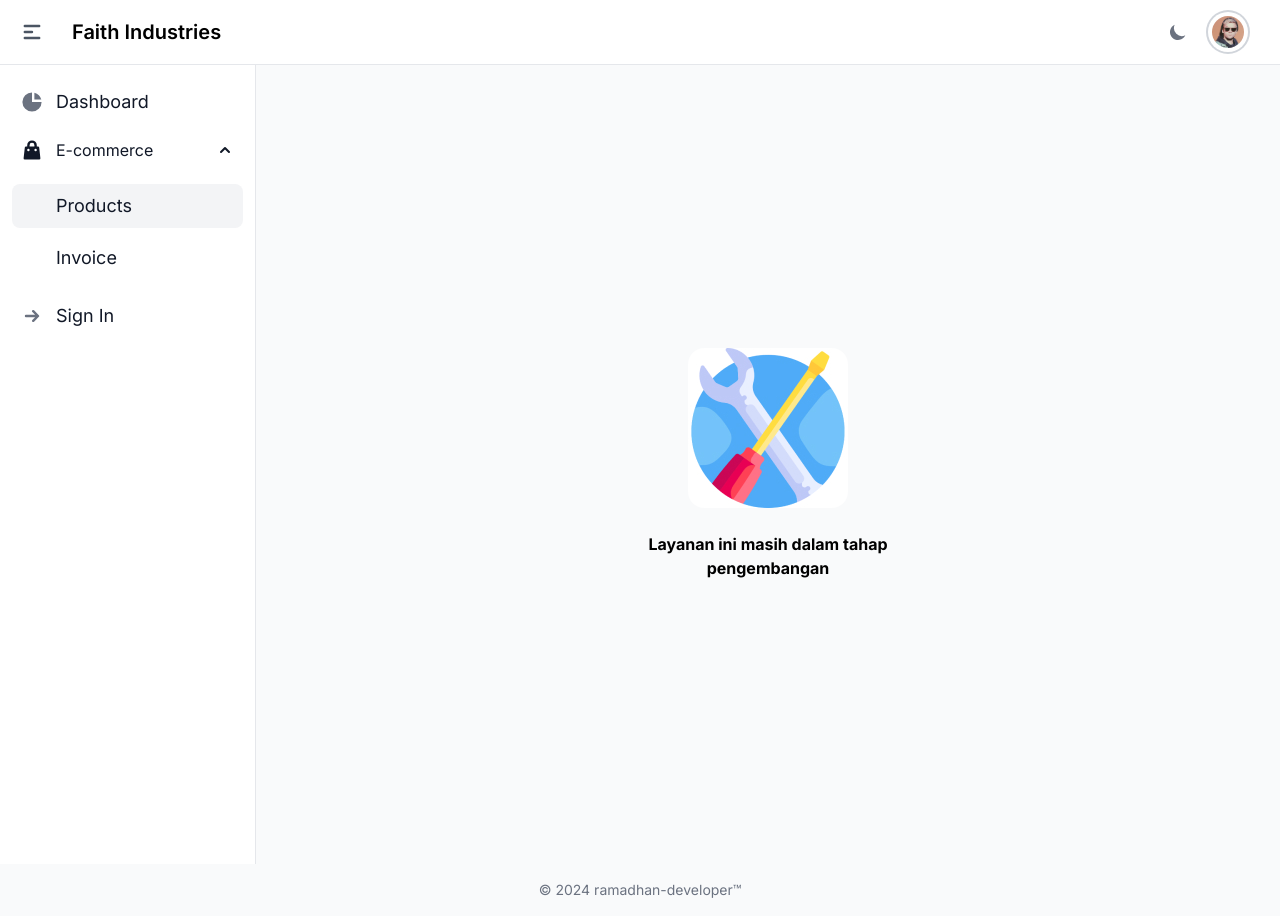
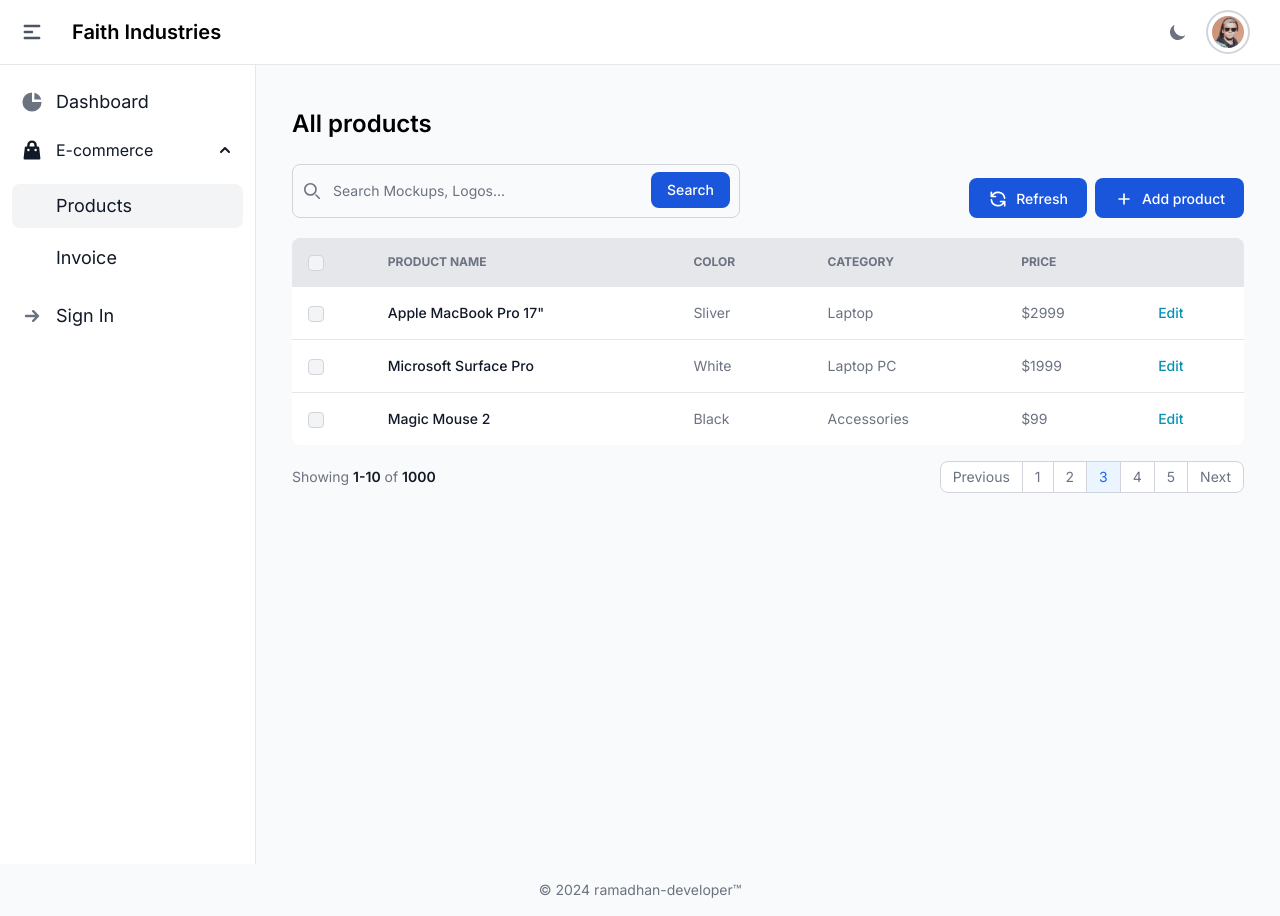
Before and after one commit to MRSA-ID/faith-industries-shop, a Next.js app: page /dashboard/products in a window 1280 px wide. Built offline with nearby package versions, Linux system fonts and the light colour scheme.

Commit message:
add: table in product dashboard

```diff
--- a/pages/dashboard/products.tsx
+++ b/pages/dashboard/products.tsx
@@ -1,8 +1,8 @@
 import dynamic from 'next/dynamic'
 import type { ReactElement } from 'react'
-import { HomePageContent } from './homepage-content'
 import Head from 'next/head'
-import { UnderDevelopment } from '@/components/UnderDevelopment'
+import { Button, Checkbox, Table } from 'flowbite-react'
+import { HiOutlinePlusSm, HiOutlineRefresh } from 'react-icons/hi'
 // import DashboardLayout from '@/components/dashboard/DashboardLayout'
 const DashboardLayout = dynamic(() => import('@/components/dashboard/DashboardLayout'), { ssr: false })
 
@@ -12,7 +12,132 @@ const Products = () => {
       <Head>
         <title>Stock Product | FTH Product</title>
       </Head>
-      <UnderDevelopment />
+
+      <div className='p-4'>
+        <header>
+          <h2 className="mb-6 text-2xl font-semibold dark:text-white">
+            All products
+          </h2>
+        </header>
+        <div className='mb-5 flex justify-between'>
+          {/* Component input search */}
+          <form className="w-full max-w-md">
+            <label className="mb-2 text-sm font-medium text-gray-900 sr-only dark:text-white">Search</label>
+            <div className="relative">
+                <div className="absolute inset-y-0 start-0 flex items-center ps-3 pointer-events-none">
+                    <svg className="w-4 h-4 text-gray-500 dark:text-gray-400" aria-hidden="true" xmlns="http://www.w3.org/2000/svg" fill="none" viewBox="0 0 20 20">
+                        <path stroke="currentColor" stroke-linecap="round" stroke-linejoin="round" stroke-width="2" d="m19 19-4-4m0-7A7 7 0 1 1 1 8a7 7 0 0 1 14 0Z"/>
+                    </svg>
+                </div>
+                <input type="search" id="default-search" className="block w-full p-4 ps-10 text-sm text-gray-900 border border-gray-300 rounded-lg bg-gray-50 focus:ring-blue-500 focus:border-blue-500 dark:bg-gray-700 dark:border-gray-600 dark:placeholder-gray-400 dark:text-white dark:focus:ring-blue-500 dark:focus:border-blue-500" placeholder="Search Mockups, Logos..." required />
+                <button type="submit" className="text-white absolute end-2.5 bottom-2.5 bg-blue-700 hover:bg-blue-800 focus:ring-4 focus:outline-none focus:ring-blue-300 font-medium rounded-lg text-sm px-4 py-2 dark:bg-blue-600 dark:hover:bg-blue-700 dark:focus:ring-blue-800">Search</button>
+            </div>
+          </form>
+          {/* End Component input search */}
+
+          <div className="flex flex-wrap gap-2 items-end">
+            <Button color='blue' className='h-10'>
+              <HiOutlineRefresh className="mr-2 h-5 w-5" />
+              Refresh
+            </Button>
+            <Button color='blue' className='h-10'>
+              <HiOutlinePlusSm className="mr-2 h-5 w-5" />
+              Add product
+            </Button>
+          </div>
+
+        </div>
+        <div className="overflow-x-auto">
+          <Table hoverable>
+            <Table.Head className='text-gray-500' >
+              <Table.HeadCell className="bg-gray-200 dark:bg-gray-700 p-4">
+                <Checkbox className='checked:text-blue-600 focus:ring-blue-300 dark:focus:ring-blue-600' />
+              </Table.HeadCell>
+              <Table.HeadCell className='bg-gray-200 dark:bg-gray-700'>Product name</Table.HeadCell>
+              <Table.HeadCell className='bg-gray-200 dark:bg-gray-700'>Color</Table.HeadCell>
+              <Table.HeadCell className='bg-gray-200 dark:bg-gray-700'>Category</Table.HeadCell>
+              <Table.HeadCell className='bg-gray-200 dark:bg-gray-700'>Price</Table.HeadCell>
+              <Table.HeadCell className='bg-gray-200 dark:bg-gray-700'>
+                <span className="sr-only">Edit</span>
+              </Table.HeadCell>
+            </Table.Head>
+            <Table.Body className="divide-y">
+              <Table.Row className="bg-white dark:border-gray-700 dark:bg-gray-800">
+                <Table.Cell className="p-4">
+                  <Checkbox className='checked:text-blue-600 focus:ring-blue-300 dark:focus:ring-blue-600' />
+                </Table.Cell>
+                <Table.Cell className="whitespace-nowrap font-medium text-gray-900 dark:text-white">
+                  {'Apple MacBook Pro 17"'}
+                </Table.Cell>
+                <Table.Cell>Sliver</Table.Cell>
+                <Table.Cell>Laptop</Table.Cell>
+                <Table.Cell>$2999</Table.Cell>
+                <Table.Cell>
+                  <a href="#" className="font-medium text-cyan-600 hover:underline dark:text-cyan-500">
+                    Edit
+                  </a>
+                </Table.Cell>
+              </Table.Row>
+              <Table.Row className="bg-white dark:border-gray-700 dark:bg-gray-800">
+                <Table.Cell className="p-4">
+                  <Checkbox className='checked:text-blue-600 focus:ring-blue-300 dark:focus:ring-blue-600' />
+                </Table.Cell>
+                <Table.Cell className="whitespace-nowrap font-medium text-gray-900 dark:text-white">
+                  Microsoft Surface Pro
+                </Table.Cell>
+                <Table.Cell>White</Table.Cell>
+                <Table.Cell>Laptop PC</Table.Cell>
+                <Table.Cell>$1999</Table.Cell>
+                <Table.Cell>
+                  <a href="#" className="font-medium text-cyan-600 hover:underline dark:text-cyan-500">
+                    Edit
+                  </a>
+                </Table.Cell>
+              </Table.Row>
+              <Table.Row className="bg-white dark:border-gray-700 dark:bg-gray-800">
+                <Table.Cell className="p-4">
+                  <Checkbox className='checked:text-blue-600 focus:ring-blue-300 dark:focus:ring-blue-600' />
+                </Table.Cell>
+                <Table.Cell className="whitespace-nowrap font-medium text-gray-900 dark:text-white">Magic Mouse 2</Table.Cell>
+                <Table.Cell>Black</Table.Cell>
+                <Table.Cell>Accessories</Table.Cell>
+                <Table.Cell>$99</Table.Cell>
+                <Table.Cell>
+                  <a href="#" className="font-medium text-cyan-600 hover:underline dark:text-cyan-500">
+                    Edit
+                  </a>
+                </Table.Cell>
+              </Table.Row>
+            </Table.Body>
+          </Table>
+          <nav className="flex  w-full items-center flex-column flex-wrap md:flex-row justify-between pt-4" aria-label="Table navigation">
+            <span className="text-sm font-normal text-gray-500 dark:text-gray-400 mb-4 md:mb-0 block w-full md:inline md:w-auto">Showing <span className="font-semibold text-gray-900 dark:text-white">1-10</span> of <span className="font-semibold text-gray-900 dark:text-white">1000</span></span>
+            <ul className="inline-flex -space-x-px rtl:space-x-reverse text-sm h-8">
+                <li>
+                  <a href="#" className="flex items-center justify-center px-3 h-8 ms-0 leading-tight text-gray-500 bg-white border border-gray-300 rounded-s-lg hover:bg-gray-100 hover:text-gray-700 dark:bg-gray-800 dark:border-gray-700 dark:text-gray-400 dark:hover:bg-gray-700 dark:hover:text-white">Previous</a>
+                </li>
+                <li>
+                  <a href="#" className="flex items-center justify-center px-3 h-8 leading-tight text-gray-500 bg-white border border-gray-300 hover:bg-gray-100 hover:text-gray-700 dark:bg-gray-800 dark:border-gray-700 dark:text-gray-400 dark:hover:bg-gray-700 dark:hover:text-white">1</a>
+                </li>
+                <li>
+                  <a href="#" className="flex items-center justify-center px-3 h-8 leading-tight text-gray-500 bg-white border border-gray-300 hover:bg-gray-100 hover:text-gray-700 dark:bg-gray-800 dark:border-gray-700 dark:text-gray-400 dark:hover:bg-gray-700 dark:hover:text-white">2</a>
+                </li>
+                <li>
+                  <a href="#" aria-current="page" className="flex items-center justify-center px-3 h-8 text-blue-600 border border-gray-300 bg-blue-50 hover:bg-blue-100 hover:text-blue-700 dark:border-gray-700 dark:bg-gray-700 dark:text-white">3</a>
+                </li>
+                <li>
+                  <a href="#" className="flex items-center justify-center px-3 h-8 leading-tight text-gray-500 bg-white border border-gray-300 hover:bg-gray-100 hover:text-gray-700 dark:bg-gray-800 dark:border-gray-700 dark:text-gray-400 dark:hover:bg-gray-700 dark:hover:text-white">4</a>
+                </li>
+                <li>
+                  <a href="#" className="flex items-center justify-center px-3 h-8 leading-tight text-gray-500 bg-white border border-gray-300 hover:bg-gray-100 hover:text-gray-700 dark:bg-gray-800 dark:border-gray-700 dark:text-gray-400 dark:hover:bg-gray-700 dark:hover:text-white">5</a>
+                </li>
+                <li>
+                  <a href="#" className="flex items-center justify-center px-3 h-8 leading-tight text-gray-500 bg-white border border-gray-300 rounded-e-lg hover:bg-gray-100 hover:text-gray-700 dark:bg-gray-800 dark:border-gray-700 dark:text-gray-400 dark:hover:bg-gray-700 dark:hover:text-white">Next</a>
+                </li>
+            </ul>
+          </nav>
+        </div>
+      </div>
     </div>
   )
 }
```
